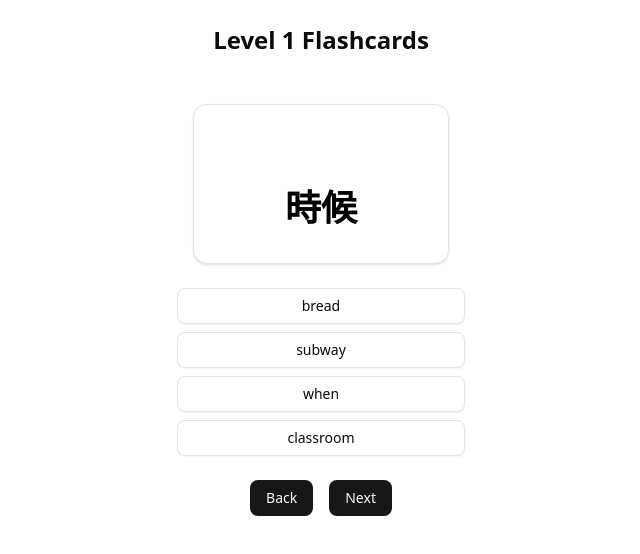
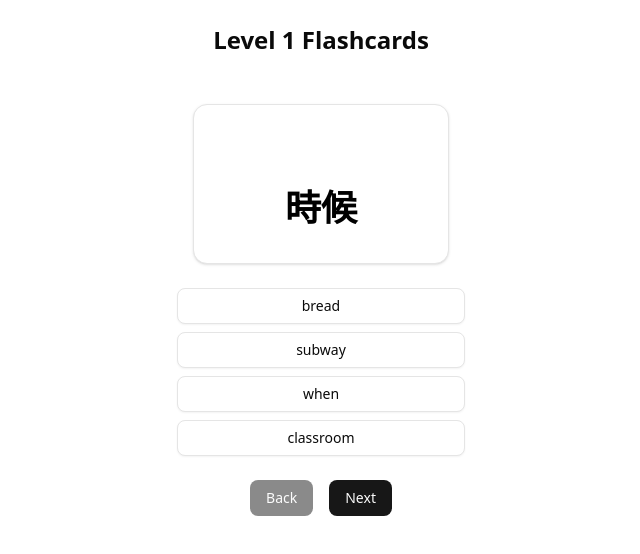
Before and after one commit to vtamprateep/language-speech-practice, a Next.js app in the folder frontend/: page /flashcards/1 in a window 1280 px wide. Shown: the top 554 px of the page, without its empty margins (319-959 px from the left). Built offline with nearby package versions, Linux system fonts and the light colour scheme.

Commit message:
disable button at beg and end

```diff
--- a/frontend/src/components/features/flashcard.tsx
+++ b/frontend/src/components/features/flashcard.tsx
@@ -128,11 +128,13 @@ export function VocabularyFlashcard({ vocabulary }: { vocabulary: Vocabulary[] }
             <div className="flex gap-4">
                 <Button
                     onClick={prevCard}
+                    disabled={index == 0}
                 >
                     Back
                 </Button>
                 <Button
                     onClick={nextCard}
+                    disabled={index == vocabulary.length - 1}
                 >
                     Next
                 </Button>
```
